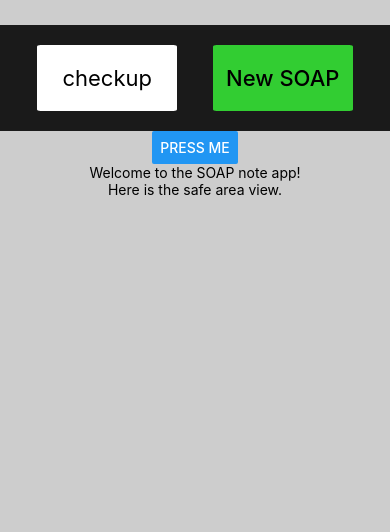
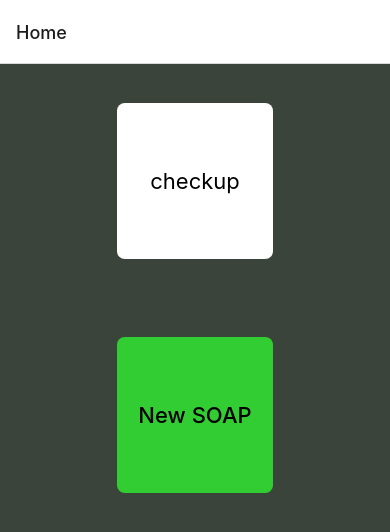
Before and after one commit to nathan-zucker/soap-note, a React Native app: screen / in a window 390 px wide. Shown: the top 532 px of the page. Built offline with nearby package versions, Linux system fonts and the light colour scheme.

Commit message:
config and navigation

```diff
--- a/App.js
+++ b/App.js
@@ -1,26 +1,53 @@
 import { StatusBar } from 'expo-status-bar';
-import { StyleSheet, Text, View, SafeAreaView, Button } from 'react-native';
+import { StyleSheet, Text, View, SafeAreaView, Button, Pressable, Alert } from 'react-native';
+import { useState } from 'react';
+import { Provider } from 'react-redux';
+import store from './app/store';
+import { NavigationContainer } from '@react-navigation/native';
+import { createNativeStackNavigator } from '@react-navigation/native-stack';
+
 
 import Nav from './components/Nav';
+import Soap from './components/Soap';
+
+const Stack = createNativeStackNavigator();
 
 export default function App() {
+
   return (
-    <View style={styles.container}>
-      <View style={styles.topPadding}></View>
-      <Nav />
-      <Button
-        onPress={() => {
-          console.log('You tapped the button!');
+    <NavigationContainer>
+      <Provider store={store}>
+        <Stack.Navigator>
+          <Stack.Screen name='Home' component={HomeScreen} />
+          <Stack.Screen name='SOAP' component={Soap} />
+        </Stack.Navigator>
+      </Provider>
+    </NavigationContainer>
+  );
+}
+
+function HomeScreen({navigation}){
+  return (
+    <View style={styles.homeScreen}>
+      <Pressable
+        style={styles.button}
+        onPress={()=>{
+          console.log('checkup')
+          Alert.alert('checkup!')
         }}
-        title="Press Me"
-      />
-      <Text>Welcome to the SOAP note app!</Text>
-      <SafeAreaView>
-        <Text>Here is the safe area view.</Text>
-      </SafeAreaView>
-      <StatusBar style="auto" />
+        >
+        <Text style={{fontSize: 22}}>checkup</Text>
+      </Pressable>
+      <Pressable
+        style={Object.assign({}, styles.button, {backgroundColor: 'limegreen'})}
+        onPress={()=>
+          navigation.navigate('SOAP')
+          }
+        >
+        <Text style={{fontSize: 22, fontWeight: 500}}>New SOAP</Text>
+      </Pressable>
     </View>
-  );
+  )
 }
 
 const styles = StyleSheet.create({
@@ -28,21 +55,27 @@ const styles = StyleSheet.create({
     flex: 1,
     alignItems: 'center',
     justifyContent: 'top',
-    backgroundColor: '#cdcdcd'
+    backgroundColor: '#4d4d4d'
   },
   topPadding: {
     height: '3%',
     width: '100%'
   },
-  navbar: {
-    color: 'whitesmoke',
-    backgroundColor: '#1a1a1a',
+  button: {
+    backgroundColor: 'white',
+    width: '40%',
+    height: '20%',
+    margin: '10%',
+    justifyContent: 'center',
+    alignItems: 'center',
+    borderRadius: '5%'
+  },
+  homeScreen: {
+    backgroundColor: '#3a443a',
+    flexDirection: 'column',
     width: '100%',
-    textAlign: 'center',
-    height: '12.5%',
-    fontSize: 25,
-    display: 'flex',
-    justifyContent: 'center',
-    padding: '5%'
-  },
+    height: '100%',
+    alignItems: 'center',
+    justifyContent: 'top',
+  }
 });
--- /dev/null
+++ b/app/store.js
@@ -0,0 +1,8 @@
+import { configureStore } from "@reduxjs/toolkit";
+import soapSlice from "../features/soapSlice";
+
+export default configureStore({
+    reducer: {
+        soap: soapSlice,
+    },
+})
--- a/components/Nav.js
+++ b/components/Nav.js
@@ -1,6 +1,6 @@
 import { StyleSheet, Text, View, SafeAreaView, Button, Alert, Pressable } from 'react-native';
 
-export default function Nav() {
+export default function Nav({navigation}) {
     return (
         <View
             style={styles.container}
@@ -18,10 +18,9 @@ export default function Nav() {
                 style={Object.assign({}, styles.button, {
                     backgroundColor: 'limegreen'
                 })}
-                onPress={()=>{
-                    console.log('new patient')
-                    Alert.alert('new patient!')
-                }}
+                onPress={()=>
+                    navigation.navigate('SOAP')
+                }
             >
                 <Text style={{fontSize: 22, fontWeight: 500}}>New SOAP</Text>
             </Pressable>
--- a/components/Soap.js
+++ b/components/Soap.js
@@ -0,0 +1,16 @@
+import {
+    View,
+    Pressable,
+    Text,
+} from 'react-native';
+import { useSelector, useDispatch } from 'react-redux';
+
+
+export default function Soap() {
+    const soap = useSelector(state=>state.soap)
+    return(
+        <View>
+            <Text>I am the SOAP note</Text>
+        </View>
+    )
+}
--- /dev/null
+++ b/features/soapSlice.js
@@ -0,0 +1,16 @@
+import { createSlice } from "@reduxjs/toolkit";
+
+export const soapSlice = createSlice({
+    name: 'soap',
+    initialState: {
+        patientName: 'Nathan',
+    },
+    reducers: {
+        setName: (state, action) => {
+            state.patientName = action.payload
+        },
+    }
+})
+
+export const {setName} = soapSlice.actions
+export default soapSlice.reducer
```
Also changed, not shown: package.json (+8 -2 lines), 2 other files (tests, documents, lock files or other folders).
